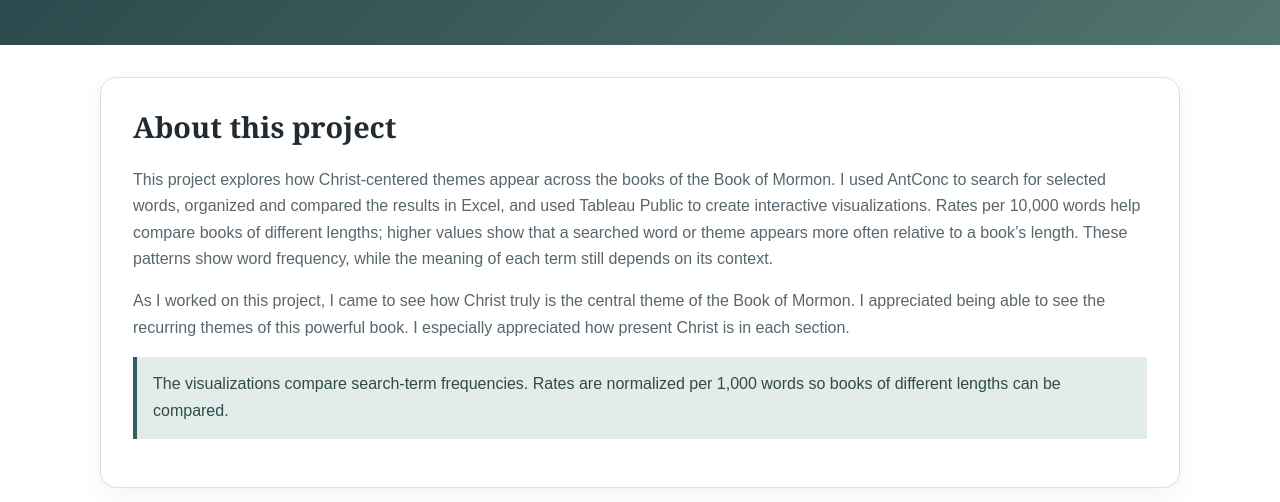
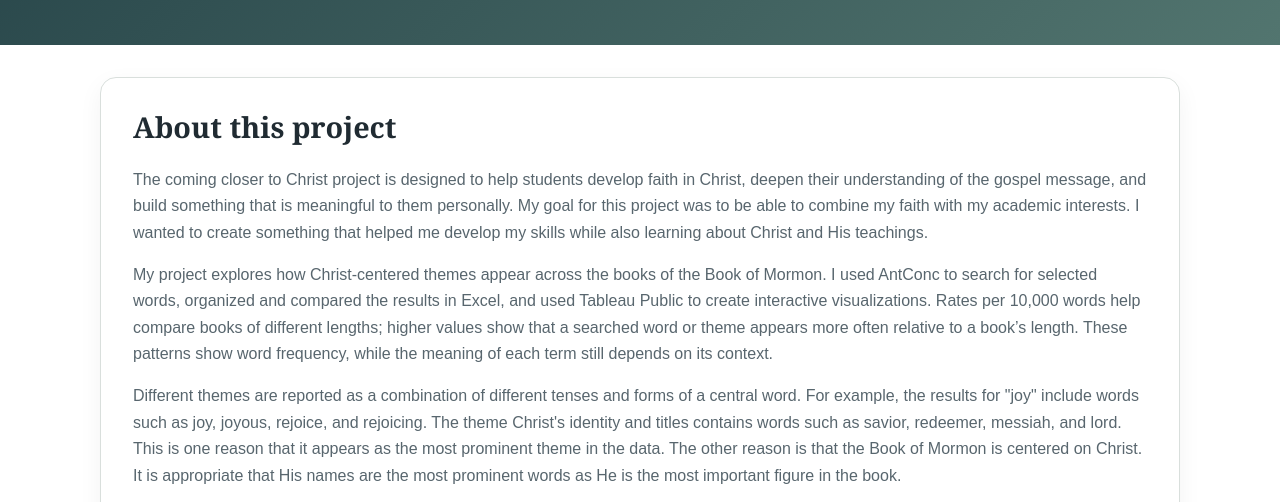
Before and after one commit to ryanstoklosa/ComingCloserToChrist, a plain HTML site: page index.html in a window 1280 px wide. Shown: the part 395-897 px from the top of the page. Drawn offline with Linux system fonts and the light colour scheme.

Commit message:
Update index.html

```diff
--- a/index.html
+++ b/index.html
@@ -20,15 +20,23 @@
   <main>
     <section class="intro" aria-labelledby="about-title">
       <h2 id="about-title">About this project</h2>
-      <p>This project explores how Christ-centered themes appear across the books of the Book of Mormon.
+      <p>The coming closer to Christ project is designed to help students develop faith in Christ,
+        deepen their understanding of the gospel message, and build something that is meaningful to them personally.
+        My goal for this project was to be able to combine my faith with my academic interests.
+        I wanted to create something that helped me develop my skills while also learning about Christ and His teachings.</p>
+      <p>My project explores how Christ-centered themes appear across the books of the Book of Mormon.
         I used AntConc to search for selected words, organized and compared the results in Excel,
         and used Tableau Public to create interactive visualizations. Rates per 10,000 words help compare books of
         different lengths; higher values show that a searched word or theme appears more often relative to a book’s
         length. These patterns show word frequency, while the meaning of each term still depends on its context.</p>
+      <p>Different themes are reported as a combination of different tenses and forms of a central word. For example,
+        the results for "joy" include words such as joy, joyous, rejoice, and rejoicing. The theme Christ's identity and titles contains words such as savior, redeemer, messiah, and lord.
+        This is one reason that it appears as the most prominent theme in the data. The other reason is that the Book of Mormon is centered on Christ.
+        It is appropriate that His names are the most prominent words as He is the most important figure in the book.</p>
       <p>As I worked on this project, I came to see how Christ truly is the central theme of the Book of Mormon.
         I appreciated being able to see the recurring themes of this powerful book.
         I especially appreciated how present Christ is in each section.</p>
-      <p class="callout">The visualizations compare search-term frequencies. Rates are normalized per 1,000 words so books of different lengths can be compared.</p>
+      <p class="callout">The visualizations compare search-term frequencies. Rates are normalized per 10,000 words so books of different lengths can be compared.</p>
     </section>
 
     <section class="visualizations" aria-label="Project visualizations">
```
